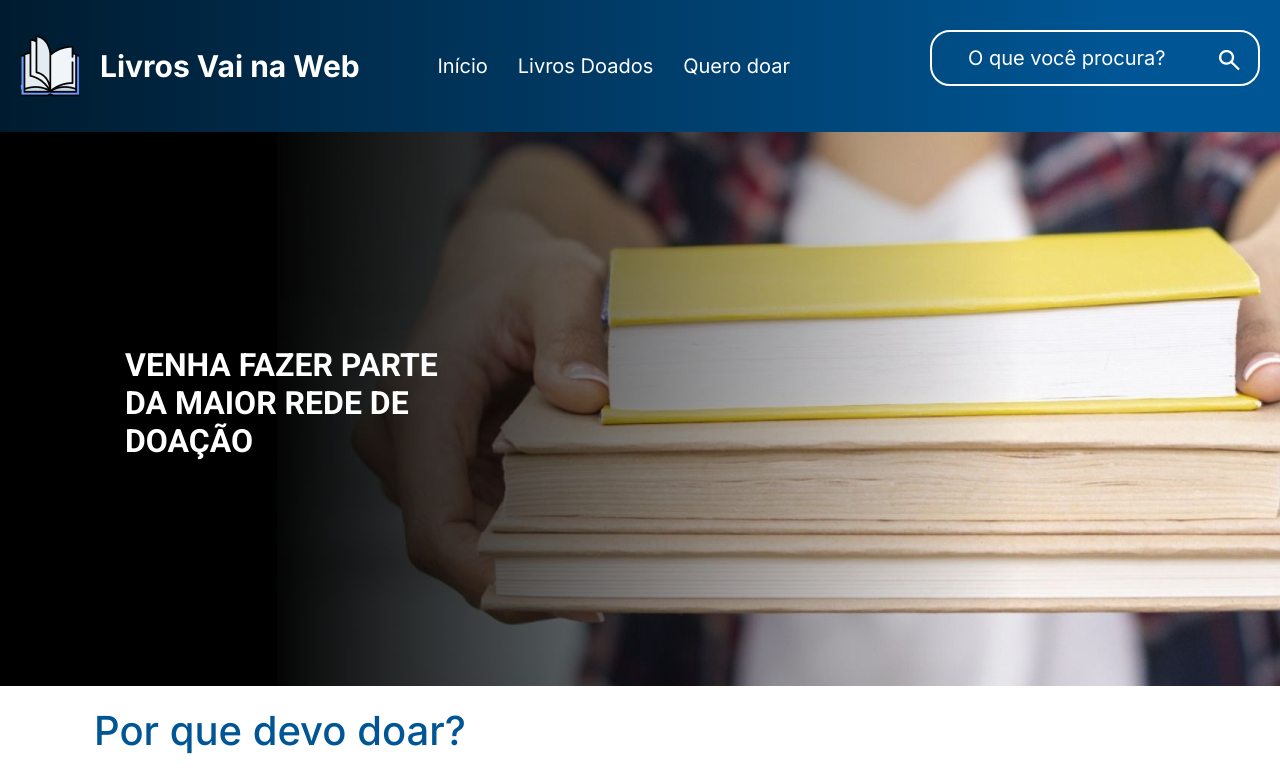
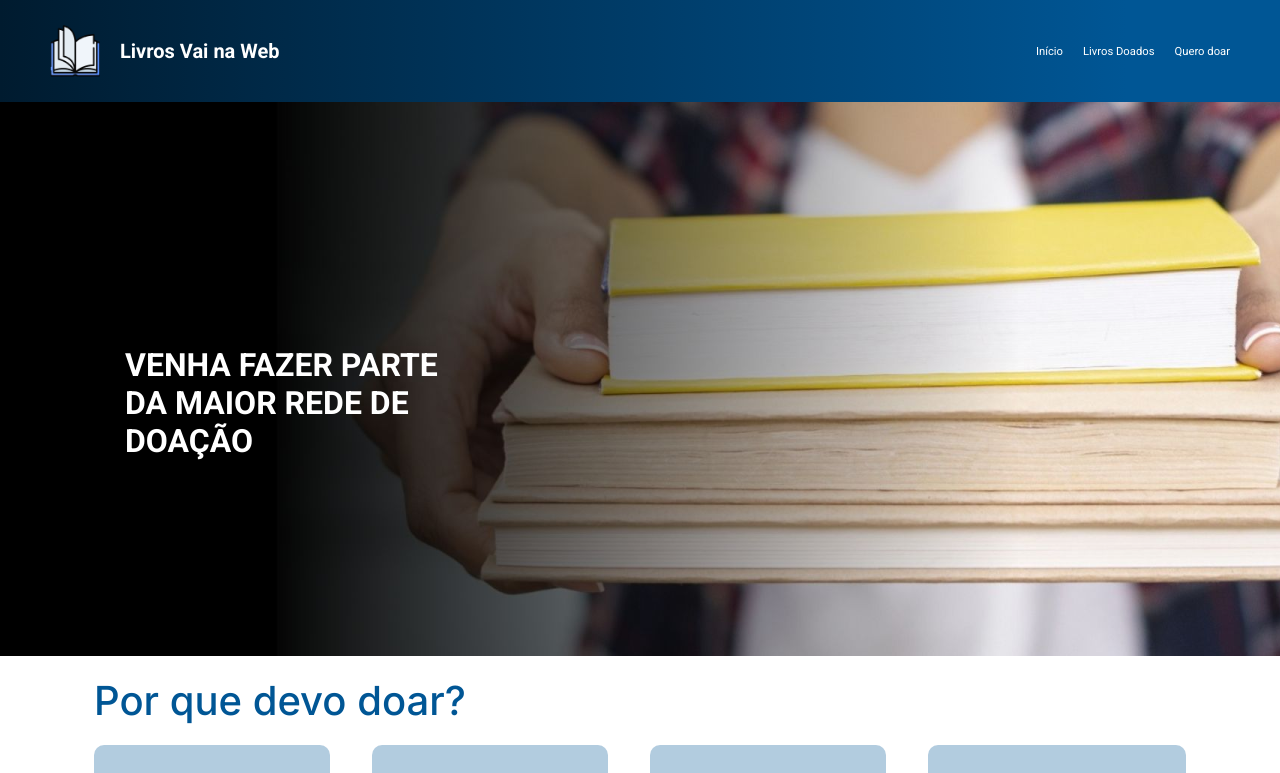
Before and after one commit to tatyanepgoncalves/mindShelf, a React (Vite) app: page / in a window 1280 px wide. Shown: the top 773 px of the page. Built offline with nearby package versions, Linux system fonts and the light colour scheme; grey boxes are pictures that could not be loaded.

Commit message:
✨ feat: Update Header

```diff
--- a/src/components/Header/Header.jsx
+++ b/src/components/Header/Header.jsx
@@ -12,7 +12,7 @@ export default function Header() {
     <BrowserRouter>
       <header className={H.header}>
         <section className={H.logo}>
-          <img src={ImageLogo} alt="Livro aberto" />
+          <img src={ImageLogo} alt="Livro aberto" loading="lazy" />
           <h1>Livros Vai na Web</h1>
         </section>
 
@@ -30,8 +30,7 @@ export default function Header() {
           </ul>
 
           <div className={H.inputBox}>
-            <input type="text" id="input" />
-            <label htmlFor="input">O que você procura?</label>
+            <input type="text" id="input" placeholder="O que você procura?" />
             <img src={BuscaIcon} alt="Busca" className="icon" />
           </div>
         </nav>
--- a/src/components/Header/Header.module.scss
+++ b/src/components/Header/Header.module.scss
@@ -1,134 +1,135 @@
+.header {
+  background: linear-gradient(90deg, rgba(0,27,47,1) 0%, rgba(0,86,149,1) 88%);
+  width: 100%;
+  max-width: 100vw;
+  color: #fff;
+}
 
-
-.header {
+.header, .logo, .menu ul  {
   display: flex;
   align-items: center;
-  justify-content: space-between;
-  padding: 3rem 2rem;
-  background: linear-gradient(90deg, rgba(0,27,47,1) 0%, rgba(0,86,149,1) 88%);
-  color: #fff;
-  width: 100%;
-  max-width: 100%;
-}
-
-.logo {
-  display: flex;
-  align-items: center;
-  justify-content: center;
-  gap: 2rem;
-
-  h1 {
-    font-size: 3rem;
-    font-weight: 700;
-    line-height: 3.631rem;
-    font-family: "Inter", sans-serif;
-  }
 }
 
 .menu {
-  display: flex;
-  align-items: center;
-  gap: 14rem;
-
   ul {
-    display: flex;
-    align-items: center;
-    justify-content: space-evenly;
-    gap: 3rem;
-
     li {
       a {
         color: #fff;
-        font-family: "Inter", sans-serif;
-        font-size: 2rem;
-        line-height: 2.42rem;
-        font-weight: 400;
+        transition: all 0.5s;
+      }
+
+      a:hover {
+        border-bottom: 1px solid #fff;
       }
     }
   }
 }
 
 .inputBox {
-  position: relative;
-  margin-bottom: 1.6rem;
-
-  label {
-    font-family: "Inter", sans-serif;
-    font-size: 2rem;
-    line-height: 2.42rem;
-    left: 3rem;
-    translate: 0 -50%;
-    padding: 4px 8px;
-  }
-
-  img {
-    position: absolute;
-    top: 2rem;
-    right: 2rem;
-    z-index: 2;
-  }
-
-  input {
-    height: 5.6rem;
-    width: 33rem;
-    padding-left: 4.8rem;
-    border: 0.2rem solid #fff;
-    border-radius: 2rem;
-    background-color: transparent;
-    transition: 0.3s;
-  }
+  display: none;
 }
 
-.inputBox :is(label, span) {
-  position: absolute;
-  top: 50%;
-  translate: 0 -50%;
-  pointer-events: none;
-  color: #fff;
-  transition: 0.3s;
-}
-
-
-@media (width >= 320px) and (width <= 768px){
+@media screen and (width >= 20rem) and (width < 48rem) {
   .header {
     flex-direction: column;
-    align-items: center;
     justify-content: center;
-    padding: 2rem 0;
-    gap: 2rem 0;
+    padding: 1rem 1.125rem;
+    gap: 1rem;
   }
 
   .logo {
     gap: 1rem;
 
     img {
-      width: 10vw;
+      width: 100%;
+      max-width: 30px;
     }
 
     h1 {
-      font-size: 2.5rem;
+      font-size: 1.5rem;
+      line-height: 1.4;
     }
   }
 
   .menu {
-    gap: 1rem;
     ul {
-      display: flex;
-      align-items: center;
-      justify-content: center;
       gap: 1rem;
 
       li {
         a {
-          font-size: 1.4rem;
+          font-size: 0.875rem;
+          line-height: 1.3;
         }
       }
     }
   }
 }
 
-@media (width <= 999px) {
-  .inputBox {
-    display: none;
+@media (width >= 48rem) and (width < 64rem) {
+  .header {
+    // flex-direction: column;
+    justify-content: space-between;
+    padding: 2.5rem;
+    gap: 1.5rem;
+  }
+
+  .logo {
+    gap: 1.5rem;
+
+    img {
+      width: 20%;
+      max-width: 100%;
+    }
+    h1 {
+      font-size: 1.75rem;
+      line-height: 1.7;
+    }
+  }
+
+  .menu {
+    ul {
+      gap: 1.5rem;
+
+      li {
+        a {
+          font-size: 1.125rem;
+          line-height: 1.6;
+        }
+      }
+    }
   }
 }
+
+@media (width >= 64rem) {
+  .header {
+    justify-content: space-between;
+    padding: 2.5rem 5rem;
+  }
+
+  .logo {
+    gap: 2rem;
+
+    img {
+      width: 100%;
+      max-width: 5rem;
+    }
+
+    h1 {
+      font-size: 2rem;
+      line-height: 1.7;
+    }
+  }
+
+  .menu {
+    ul {
+      gap: 2rem;
+
+      li {
+        a {
+          font-size: 1.125rem;
+          line-height: 1.6;
+        }
+      }
+    }
+  }
+}
```
